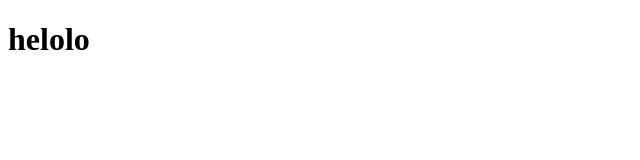
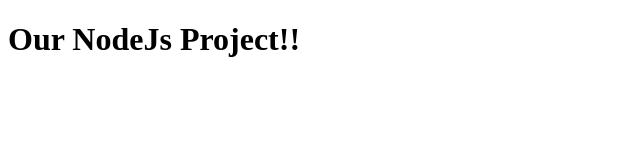
Before and after one commit to MoriyaVaizer/NodeJSProject, a plain HTML site: page app.html in a window 1280 px wide. Shown: the whole page, without its empty margins (0-640 px from the left). Drawn offline with Linux system fonts and the light colour scheme.

Commit message:
add app.html

```diff
--- a/app.html
+++ b/app.html
@@ -1,2 +1,2 @@
 <!DOCTYPE html>
-<h1>helolo</h1>
+<h1>Our NodeJs Project!!</h1>
```
